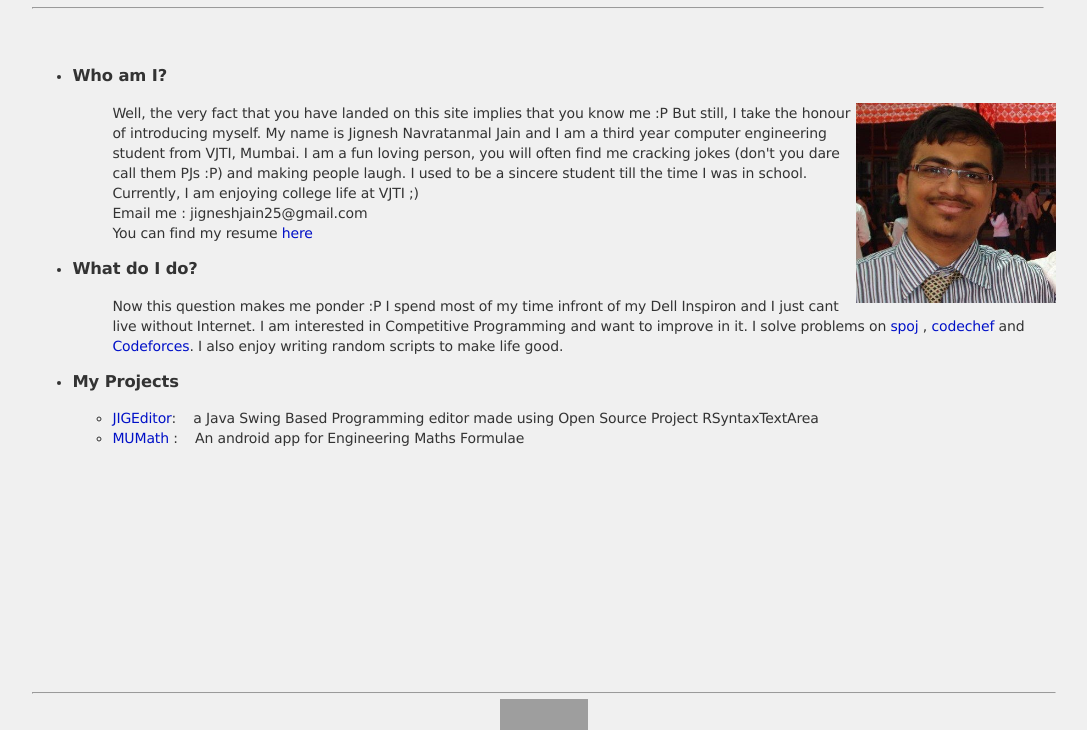
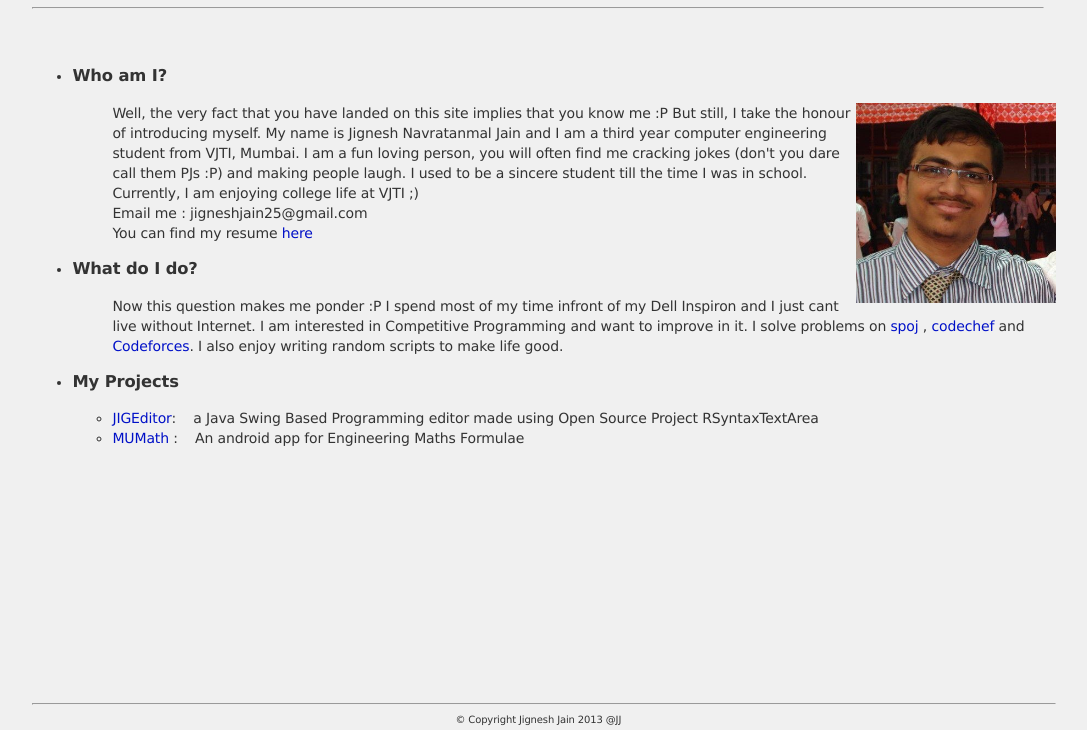
Before and after one commit to jigneshjain25/jigneshjain25.github.com, a plain HTML site: page index.html in a window 1280 px wide. Shown: the part 70-800 px from the top of the page, without its empty margins (102-1189 px from the left). Drawn offline with Linux system fonts and the light colour scheme; grey boxes are pictures that could not be loaded.

Commit message:
Update index.html

```diff
--- a/index.html
+++ b/index.html
@@ -70,10 +70,9 @@
       	</div>
       	<div class="footer">
       	<hr>
-      	<!--
+
 			&copy; Copyright Jignesh Jain 2013 @JJ
-			&nbsp;&nbsp;&nbsp;-->
-			<a href="http://www.freedomain.co.nr/" target="_blank" title="Free Domain Name"><img src="http://seznmoa.imdrv.net/nrlink.gif" width="88" height="31" border="0" alt="Free Domain Name" /></a>
+			&nbsp;&nbsp;&nbsp;
       	</div>
 		</div>
 	</body>
```
